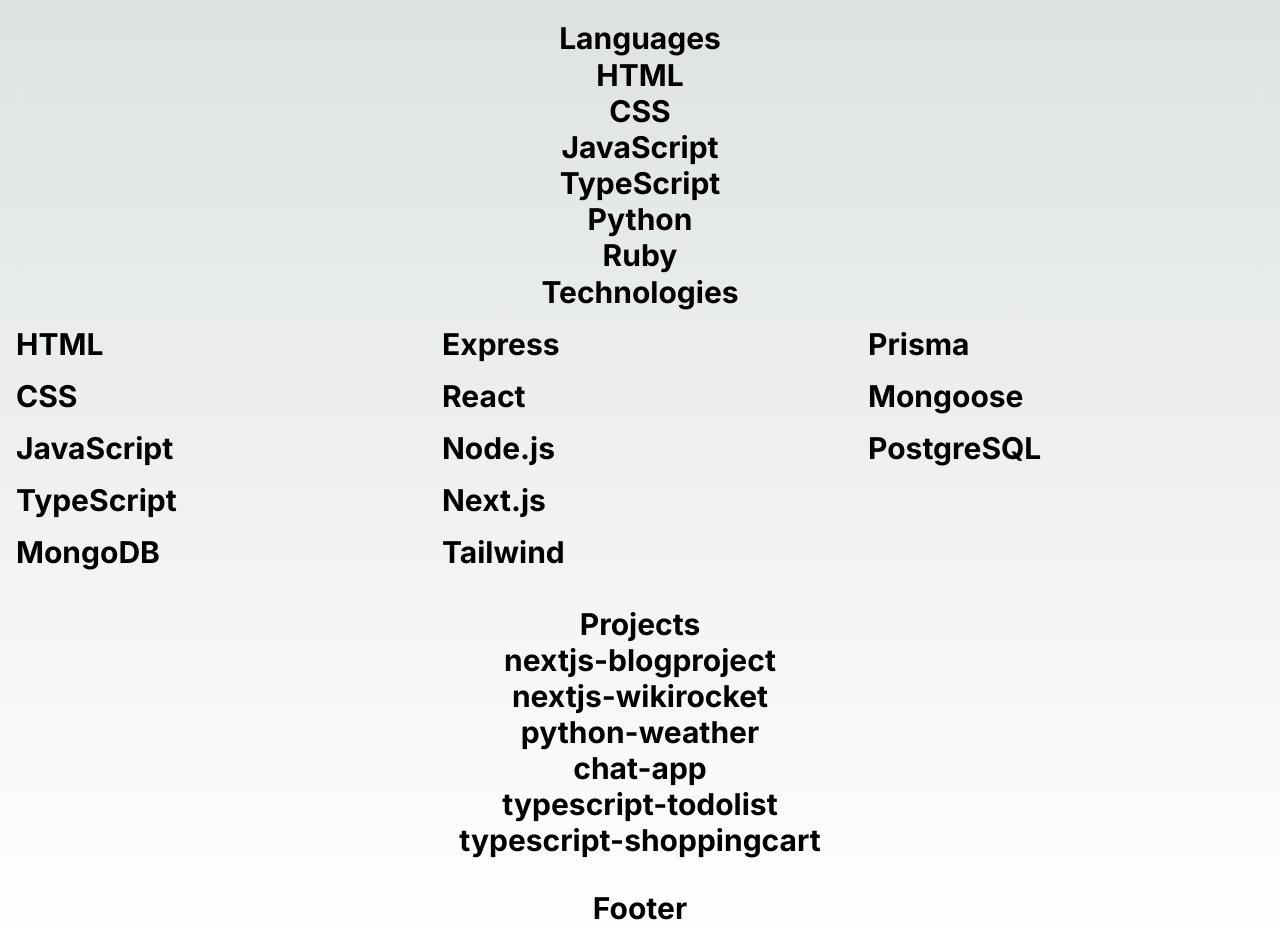
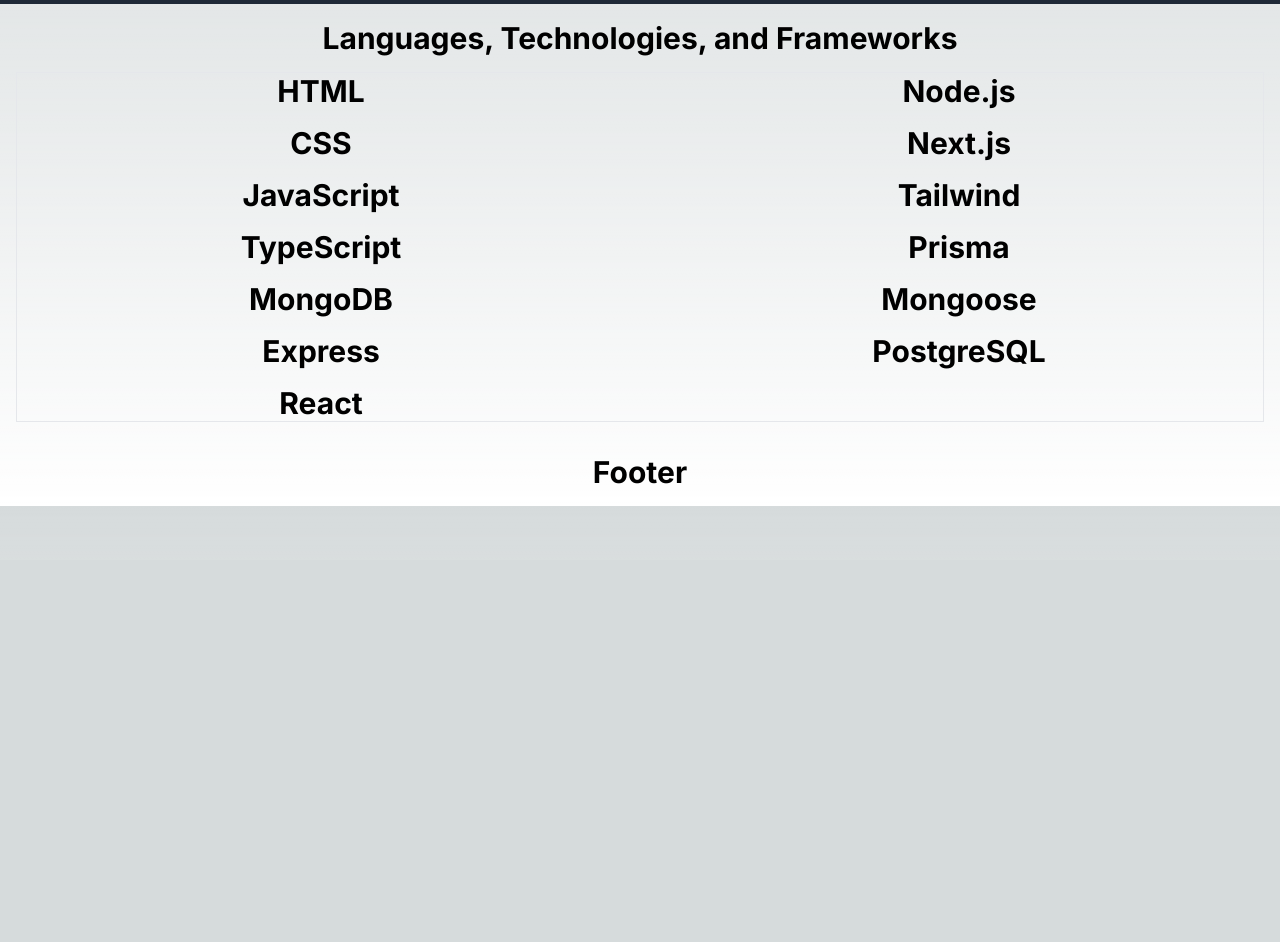
Before and after one commit to remilebeau/portfolio, a Next.js app: page / in a window 1280 px wide. Shown: the part 240-1182 px from the top of the page. After the commit the page ends 800 px from the top, so only its background shows below. Built offline with nearby package versions, Linux system fonts and the light colour scheme.

Commit message:
rearranged content

```diff
--- a/src/app/components/Nav.tsx
+++ b/src/app/components/Nav.tsx
@@ -2,7 +2,8 @@
 
 const Nav = () => {
   return (
-    <nav className="w-full p-4 mx-auto flex justify-center gap-4 text-3xl font-bold">
+    // <nav className="w-full p-4 mx-auto flex justify-center gap-4 text-3xl font-bold">
+    <nav className=" bg-gray-800 sticky text-white py-4 px-6 flex justify-between items-center text-3xl font-bold">
       <Link href="/">Home</Link>
       <Link href="/about">About</Link>
       <Link href="/projects">Projects</Link>
--- a/src/app/page.tsx
+++ b/src/app/page.tsx
@@ -1,44 +1,8 @@
-import Link from "next/link";
-
 export default function HomePage() {
-  const projectNames = [
-    "nextjs-blogproject",
-    "nextjs-wikirocket",
-    "python-weather",
-    "chat-app",
-    "typescript-todolist",
-    "typescript-shoppingcart",
-  ];
-  const projectLinks = [
-    "https://nextjs-blogproject.vercel.app/",
-    "https://nextjs-wikirocket-black.vercel.app/",
-    "https://python-weather-o9ui.onrender.com/",
-    "https://io-project-kqna.onrender.com/",
-    "https://typescript-todolist.onrender.com/",
-    "https://typescript-shoppingcart.onrender.com/",
-  ];
-
-  const projects = Object.fromEntries(
-    projectNames.map((projectName, index) => [projectName, projectLinks[index]])
-  );
-
   return (
     <main className="p-4 text-center text-3xl font-bold">
-      <section>
-        {/* List of languages */}
-        <h2>Languages</h2>
-        <ul className="border">
-          <li>HTML</li>
-          <li>CSS</li>
-          <li>JavaScript</li>
-          <li>TypeScript</li>
-          <li>Python</li>
-          <li>Ruby</li>
-        </ul>
-
-        <h2 className="mb-4">Technologies</h2>
-
-        <ul className="columns-3 text-left">
+      <h2 className="mb-4">Languages, Technologies, and Frameworks</h2>
+      <ul className="border columns-2">
         <li className="mb-4">HTML</li>
         <li className="mb-4">CSS</li>
         <li className="mb-4">JavaScript</li>
@@ -53,21 +17,6 @@
         <li className="mb-4">Mongoose</li>
         <li className="mb-4">PostgreSQL</li>
       </ul>
-      </section>
-      <br />
-      <section>
-        <h2>Projects</h2>
-        {/* list of projects with their links */}
-        <ul>
-          {Object.entries(projects).map(([projectName, projectLink]) => (
-            <li key={projectName}>
-              <Link className="hover:opacity-90" href={projectLink}>
-                {projectName}
-              </Link>
-            </li>
-          ))}
-        </ul>
-      </section>
     </main>
   );
 }
--- /dev/null
+++ b/src/app/projects/page.tsx
@@ -0,0 +1,41 @@
+import Link from "next/link";
+
+const ProjectsPage = () => {
+  const projectNames = [
+    "nextjs-blogproject",
+    "nextjs-wikirocket",
+    "python-weather",
+    "chat-app",
+    "typescript-todolist",
+    "typescript-shoppingcart",
+  ];
+  const projectLinks = [
+    "https://nextjs-blogproject.vercel.app/",
+    "https://nextjs-wikirocket-black.vercel.app/",
+    "https://python-weather-o9ui.onrender.com/",
+    "https://io-project-kqna.onrender.com/",
+    "https://typescript-todolist.onrender.com/",
+    "https://typescript-shoppingcart.onrender.com/",
+  ];
+
+  const projects = Object.fromEntries(
+    projectNames.map((projectName, index) => [projectName, projectLinks[index]])
+  );
+  return (
+    <section>
+      <h2>Projects</h2>
+      {/* list of projects with their links */}
+      <ul>
+        {Object.entries(projects).map(([projectName, projectLink]) => (
+          <li key={projectName}>
+            <Link className="hover:opacity-90" href={projectLink}>
+              {projectName}
+            </Link>
+          </li>
+        ))}
+      </ul>
+    </section>
+  );
+};
+
+export default ProjectsPage;
```
Lines whose indentation alone changed are shown as unchanged.
